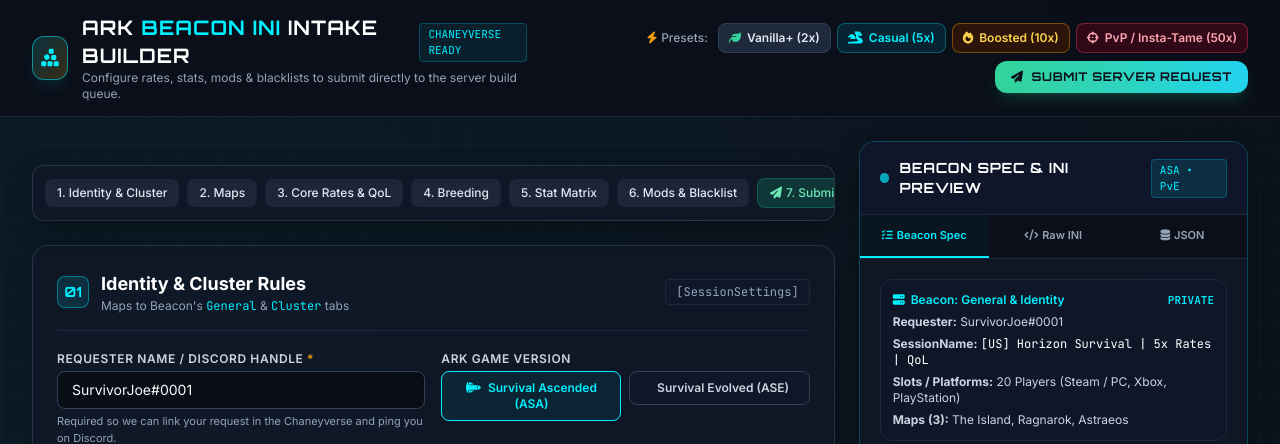
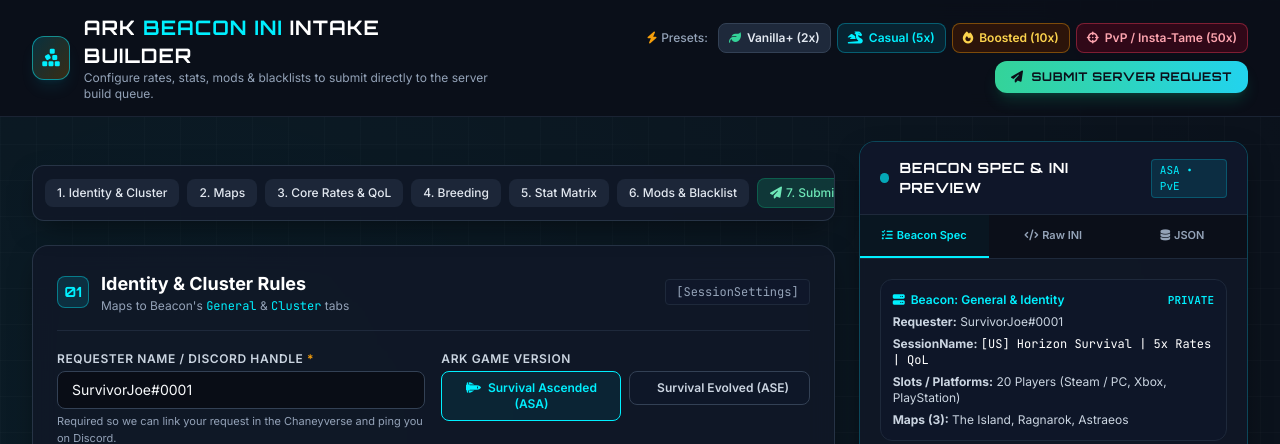
Before and after one commit to achaney55/TekRexpertsCompanion, a Django app: template main/templates/main/build_requests.html in a window 1280 px wide. Shown: the top 444 px of the page. Run offline with Django 3.2, Linux system fonts and the light colour scheme; the template is opened without the code that fills it, so the values that code supplies are empty; some libraries are stand-ins or nearby versions.

Commit message:
Update build_requests.html

```diff
--- a/main/templates/main/build_requests.html
+++ b/main/templates/main/build_requests.html
@@ -172,7 +172,6 @@
                             <h1 class="font-tek text-lg sm:text-xl font-bold tracking-wider text-white uppercase">
                                 ARK <span class="text-tekCyan">Beacon INI</span> Intake Builder
                             </h1>
-                            <span class="hidden sm:inline-block text-[11px] font-mono uppercase px-2 py-0.5 rounded bg-cyan-500/10 text-tekCyan border border-cyan-500/30">Chaneyverse Ready</span>
                         </div>
                         <p class="text-xs text-slate-400">Configure rates, stats, mods & blacklists to submit directly to the server build queue.</p>
                     </div>
```
